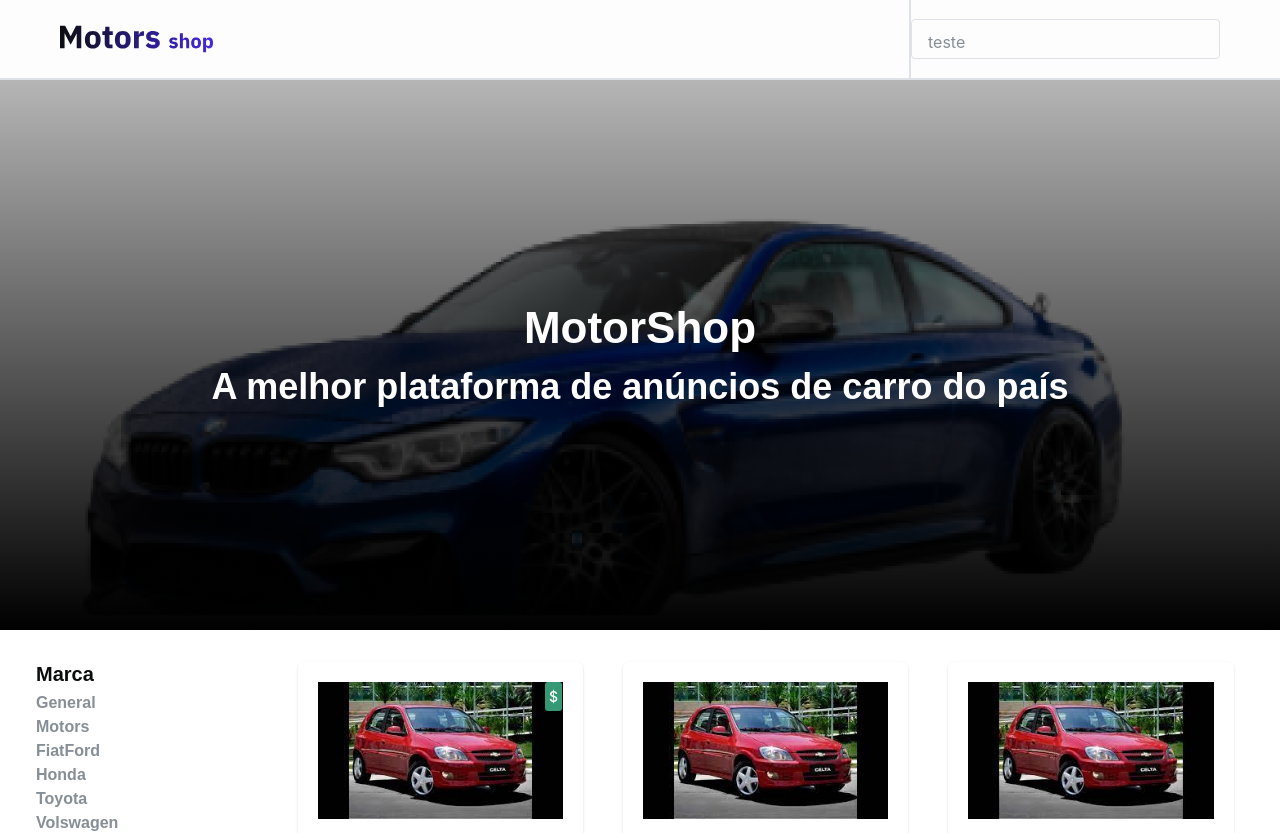
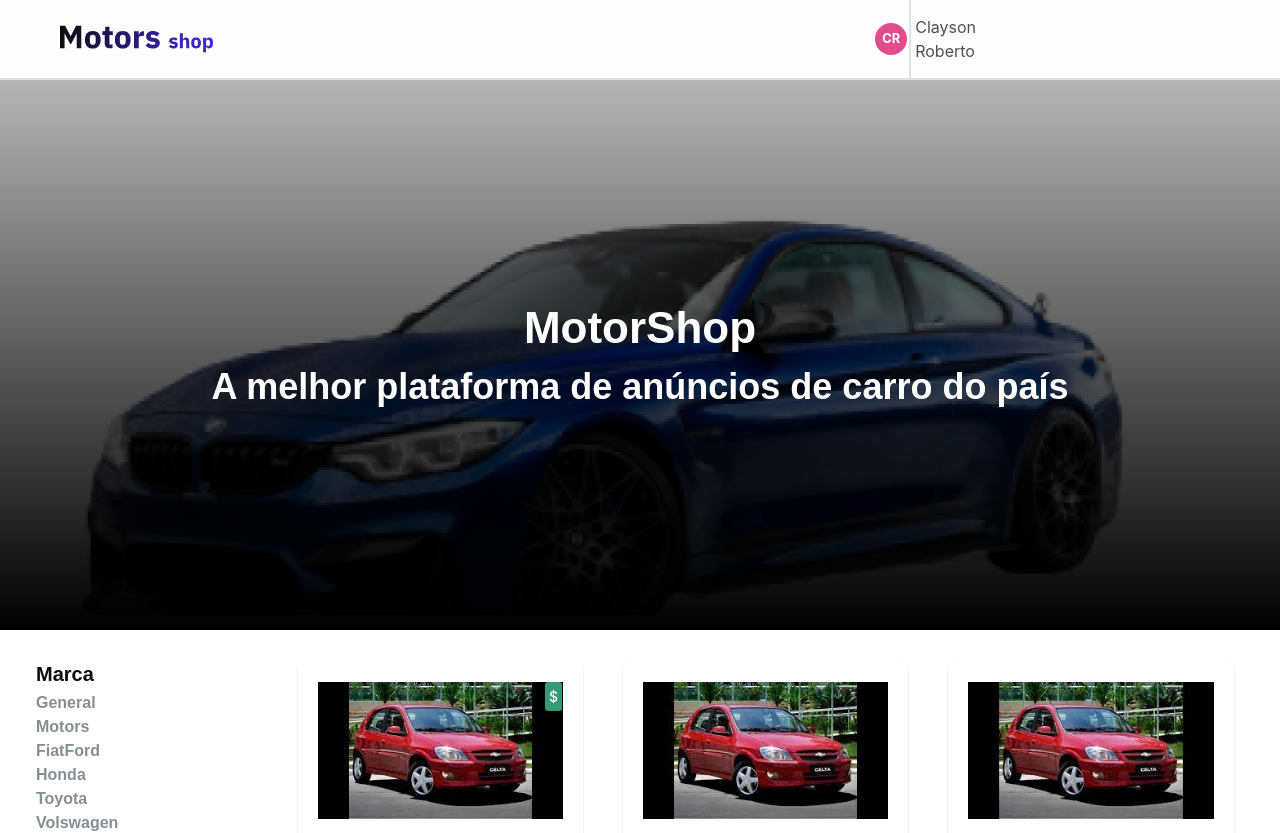
Before and after one commit to projeto-fullstackM6-MotorShop/MotorShop-Next.js, a Next.js app in the folder motorshop/: page / in a window 1280 px wide. Shown: the top 833 px of the page. Built offline with nearby package versions, Linux system fonts and the light colour scheme.

Commit message:
feat:Starting page

```diff
--- a/motorshop/src/components/header.tsx
+++ b/motorshop/src/components/header.tsx
@@ -26,7 +26,7 @@
   const { isOpen, onOpen, onClose } = useDisclosure();
 
   // Usuario para teste de modal com usuario "user = true" e sem usuario "user = false"
-  let user = false;
+  let user = true;
   const userName = "Clayson Roberto";
 
   return (
@@ -76,6 +76,7 @@
                   <AvatarIcon />
                   <Text
                     marginLeft={"8px"}
+                    marginRight={"120px"}
                     fontSize={"xs"}
                     fontWeight={"normal"}
                     color={"grey.2"}
@@ -96,7 +97,12 @@
               w={"311px"}
               h={"100%"}
             >
-              <Input placeholder={"teste"} />
+              <Link as={NextLink} href="">
+                Fazer login
+              </Link>
+              <Button variant={"outline2"} marginLeft={"44px"}>
+                Cadastrar
+              </Button>
             </Flex>
           </HStack>
         )}
```
